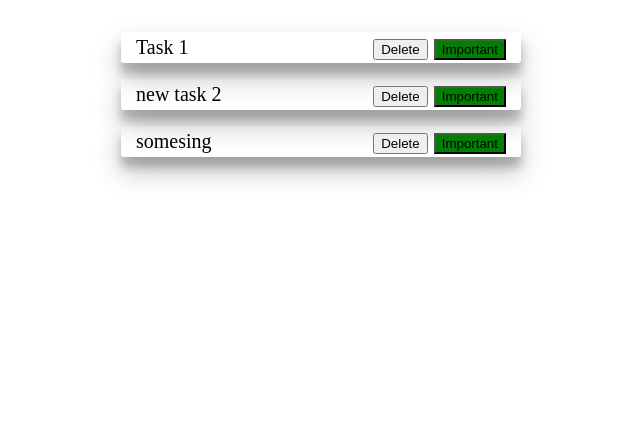
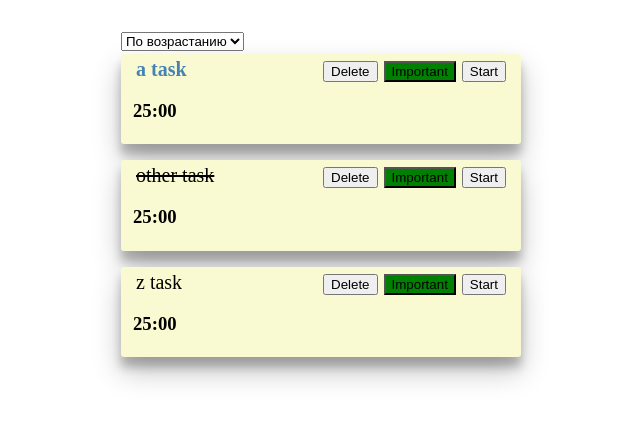
Before and after one commit to IvanMurakhovskii/react-tutorial, a React app: page / in a window 1280 px wide. Shown: the top 422 px of the page, without its empty margins (319-959 px from the left). Built offline with nearby package versions, Linux system fonts and the light colour scheme.

Commit message:
added react component lifecycle methods

```diff
--- a/package.json
+++ b/package.json
@@ -33,6 +33,7 @@
     "babel-eslint": "^10.1.0",
     "babel-jest": "^26.1.0",
     "babel-loader": "^8.1.0",
+    "babel-polyfill": "^6.26.0",
     "enzyme": "^3.11.0",
     "enzyme-adapter-react-16": "^1.15.2",
     "eslint": "^7.4.0",
--- a/src/components/app/app.tsx
+++ b/src/components/app/app.tsx
@@ -1,35 +1,47 @@
 import React, { Component } from 'react';
 import TodoList from '../todo-list';
+import OrderSelect from '../order-select/order-select';
+import OrderEnum from '../../emums/order-enum';
+import ErrorBoundry from '../error-boundry';
+
+import { ToDoData } from '../types'
+
+import MockService from '../../services/mock-service';
 
 import './app.css';
 
-export interface ToDoData {
-    label: string,
-    important: boolean,
-    done: boolean,
-    hidden: boolean,
-    id: number
-}
 
 interface State {
     todoData: ToDoData[],
+    mockService: MockService,
+    order: OrderEnum
 }
 
-export default class App extends Component<{}, State> {
+export default class App extends Component<any, State> {
 
-    constructor() {
-        super({});
+    constructor(props: any) {
+        super(props);
 
         this.state = {
-            todoData: [
-                this.createTodoItem('Task 1', 1),
-                this.createTodoItem('new task 2', 2),
-                this.createTodoItem('somesing', 3)
-            ]
+            todoData: [],
+            mockService: new MockService(),
+            order: OrderEnum.ASC
         };
+
+        this.deleteItem = this.deleteItem.bind(this);
     }
 
-    deleteItem = (id: number) => {
+    componentDidMount() {
+        const service = new MockService();
+        service.getAllTodos()
+            .then((data) => {
+                this.setState({
+                    todoData: data
+                });
+            });
+    }
+
+    deleteItem(id: number) {
 
         this.setState(({ todoData }) => {
             const idx = todoData.findIndex((el) => el.id === id);
@@ -84,15 +96,38 @@ export default class App extends Component<{}, State> {
         }
     }
 
+    onOrderChange = (order: OrderEnum) => {
+        this.setState({ order: order })
+    }
+
     render() {
         return (
             <div className='app'>
-                <TodoList
-                    todos={this.state.todoData}
-                    onDeleted={this.deleteItem}
-                    onToggleImportant={this.onToggleImportant}
-                    onToggleDone={this.onToggleDone} />
+                <ErrorBoundry>
+                    <OrderSelect
+                        onOrderChange={this.onOrderChange} />
+                    <TodoList
+                        todos={this.state.todoData}
+                        order={this.state.order}
+                        onDeleted={this.deleteItem}
+                        onToggleImportant={this.onToggleImportant}
+                        onToggleDone={this.onToggleDone} />
+                </ErrorBoundry>
             </div>
         );
     };
 };
+
+
+
+// 1. Написать "сложный" компонент с логикой с рядом дочерних презентационных компонентов(можно как основу взять дз из урока про JSX)
+// 2. Описать constructor как минимум в одном компоненте, объявить в конструкторе стейт и привязать контекст методов
+// 3. Описать componentDidMount как минимум в одном компоненте, получить в нем данные сервера(можно использовать заглушку или сторонние сервисы, например https://jsonplaceholder.typicode.com/).
+// 4. Описать shouldComponentUpdate как минимум в одном компоненте, произвести в нем оптимизацию производительности(если будет притянутый за уши случай - ничего страшного)
+// 5. Описать componentDidUpdate как минимум в одном компоненте, описать в нем условие реализовать обновление стейта при этом условии
+// 8. Написать компонент с отловом ошибок, обернуть в него любой компонент
+
+// Описать подписку на событие
+
+// 6. Описать componentWillUnmout в компоненте, где в рамках componentDidMount была подписка на событие, реализовать отписку от этого события
+// 7. Описать все остальные методы с каким-либо функционалом
--- a/src/components/todo-list-item/todo-list-item.tsx
+++ b/src/components/todo-list-item/todo-list-item.tsx
@@ -1,27 +1,76 @@
-import React, { FC } from 'react';
-
+import React, { Component } from 'react';
 import './todo-list-item.css';
+import TodoTimer from '../todo-timer';
 
 export interface TodoListItemProps {
     label: string,
+    done: boolean,
+    important: boolean,
     onToggleImportant(): void,
     onToggleDone(): void,
-    done: boolean,
-    important: boolean,
     onDeleted(): void,
 }
 
-const TodoListItem: FC<TodoListItemProps> = ({ label, onDeleted, onToggleImportant, onToggleDone, done, important }) => {
+interface TodoListState {
+    timerSeconds: number
+}
+
+class TodoListItem extends Component<TodoListItemProps, TodoListState> {
+
+    private intervalId: number | undefined;
+
+    constructor(props: TodoListItemProps) {
+        super(props);
+
+        this.state = { timerSeconds: 25 * 60 };
+    }
+
+    shouldComponentUpdate(nextProps: TodoListItemProps) {
+        const { done, important, label } = { ...this.props };
+        const nextDone = nextProps.done;
+        const nextImportant = nextProps.important;
+        const nextLabel = nextProps.label;
+
+        return done !== nextDone || important !== nextImportant || label !== nextLabel;
+    }
+
+    componentWillMount() {
+        clearInterval(this.intervalId);
+    }
+
+    updateTimer = (): void => {
+        let s = this.state.timerSeconds;
+        this.setState({ timerSeconds: --s });
+
+        if (s <= 0) clearInterval(this.intervalId);
+
+        this.forceUpdate();
+    }
+
+    startTimer = (): void => {
+        this.intervalId = window.setInterval(this.updateTimer, 1000);
+    }
+
+    render() {
+
+        const { done, important, label, onToggleDone, onToggleImportant, onDeleted } = { ...this.props };
 
         let classNames = `todo-list-item ${done ? 'done' : ''} ${important ? 'important' : ''}`;
 
         return (
+            <div>
                 <span className={classNames}>
                     <span
                         className="todo-list-item-label"
                         onClick={onToggleDone}>
                         {label}
                     </span>
+
+                    <button type="button"
+                        className="btn-start"
+                        onClick={this.startTimer} >
+                        Start
+                </button>
 
                     <button type="button"
                         className="btn-important"
@@ -35,7 +84,10 @@ const TodoListItem: FC<TodoListItemProps> = ({ label, onDeleted, onToggleImporta
                         Delete
                 </button>
                 </span>
+                <TodoTimer timerSeconds={this.state.timerSeconds} />
+            </div>
         );
+    }
 }
 
 export default TodoListItem;
--- a/src/components/todo-list/todo-list.css
+++ b/src/components/todo-list/todo-list.css
@@ -5,3 +5,7 @@
     margin-bottom: 1rem;
     border-radius: 3px;
   }
+
+  .list-item {
+    background-color: lightgoldenrodyellow;
+  }
--- a/src/components/todo-list/todo-list.tsx
+++ b/src/components/todo-list/todo-list.tsx
@@ -1,21 +1,56 @@
-import React, { FC } from 'react';
+import React, { FC, Component } from 'react';
 
 import TodoListItem from '../todo-list-item'
 
 import { ToDoData } from '../types/types';
 
 import './todo-list.css';
+import OrderEnum from '../../emums/order-enum';
 
 export interface TodoListProos {
   todos: Array<ToDoData>,
+  order: OrderEnum
   onDeleted(id: number): void,
   onToggleImportant(id: number): void,
   onToggleDone(id: number): void,
 }
 
-const TodoList: FC<TodoListProos> = ({ todos, onDeleted, onToggleImportant, onToggleDone }) => {
+class TodoList extends Component<TodoListProos, {}> {
 
-  const elements = todos.map((item) => {
+  constructor(props: TodoListProos) {
+    super(props);
+
+    this.setState({ order: props.order });
+  }
+
+  componentDidUpdate(prevProps: TodoListProos) {
+    const currentOrder = this.props.order;
+    const prevOrder = prevProps.order;
+
+    if (currentOrder != prevOrder) {
+      this.setState({ order: currentOrder });
+    }
+  }
+
+  orderTodos(todos: Array<ToDoData>, order: OrderEnum): Array<ToDoData> {
+    switch (order) {
+      case OrderEnum.ASC:
+        return todos.sort((a, b) => (a.label > b.label ? 1 : -1));
+      case OrderEnum.DESC:
+        return todos.sort((a, b) => (a.label > b.label ? -1 : 1));
+      case OrderEnum.IMPORTANT:
+        return todos.sort((a, b) => (a.important === b.important) ? 0 : a.important ? -1 : 1);
+      default:
+        return todos.sort();
+    }
+  }
+
+  render() {
+    const { todos, order, onDeleted, onToggleImportant, onToggleDone } = this.props;
+
+    const orderedTodos = this.orderTodos(todos, order);
+
+    const elements = orderedTodos.map((item) => {
 
       const { id, ...itemProps } = item;
       return (
@@ -35,5 +70,6 @@ const TodoList: FC<TodoListProos> = ({ todos, onDeleted, onToggleImportant, onTo
       </div>
     );
   }
+}
 
 export default TodoList;
--- /dev/null
+++ b/src/components/types/index.ts
@@ -0,0 +1,3 @@
+import { ToDoData } from './types'
+
+export { ToDoData };
--- a/webpack.config.js
+++ b/webpack.config.js
@@ -1,11 +1,17 @@
 const path = require('path');
+require('babel-polyfill');
 
 const HtmlWebpackPlugin = require("html-webpack-plugin");
 
 module.exports = {
   mode: "development",
   devtool: "source-map",
-  entry: './src/index.tsx',
+  entry: {
+    app: ['babel-polyfill', './src/']
+  },
+  externals: {
+    paths: "./src/index.tsx"
+  },
   output: {
     filename: 'index.js',
     path: path.resolve(__dirname, 'dist'),
```
Also changed, not shown: src/components/todo-list-item/todo-list-item.css (line endings or trailing spaces), 1 other file (tests, documents, lock files or other folders). Lines whose indentation alone changed are shown as unchanged.
